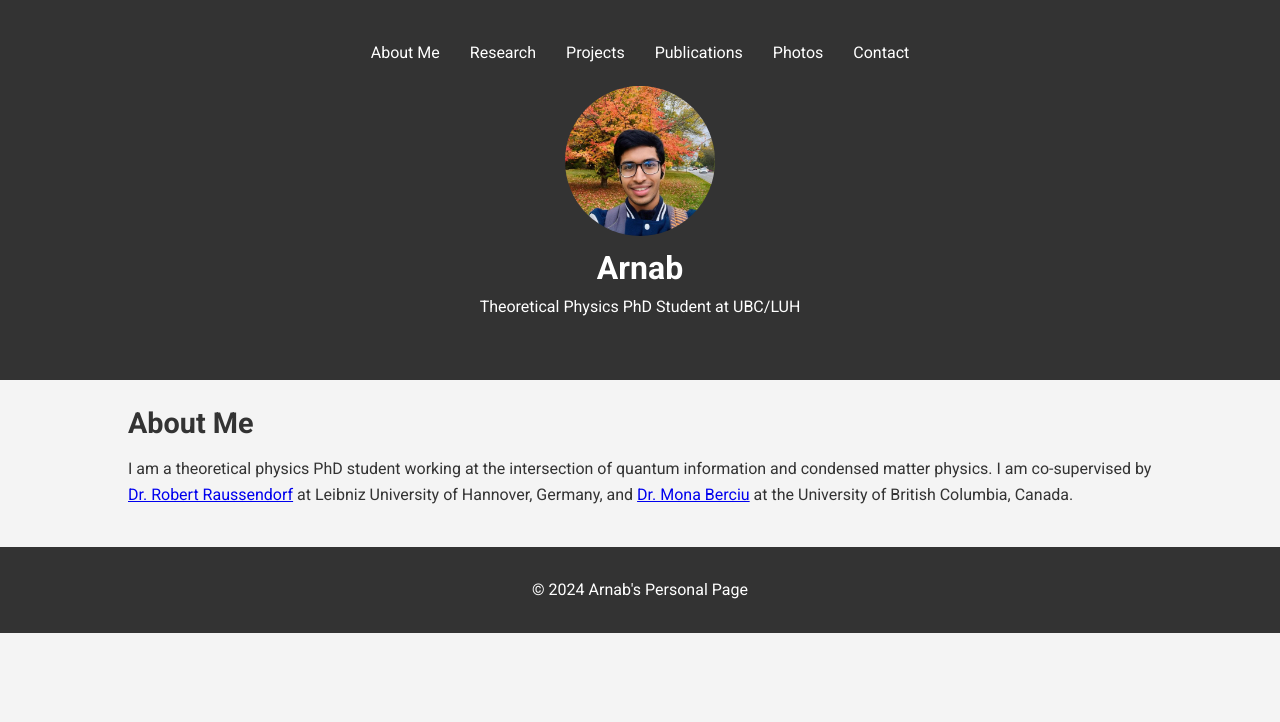
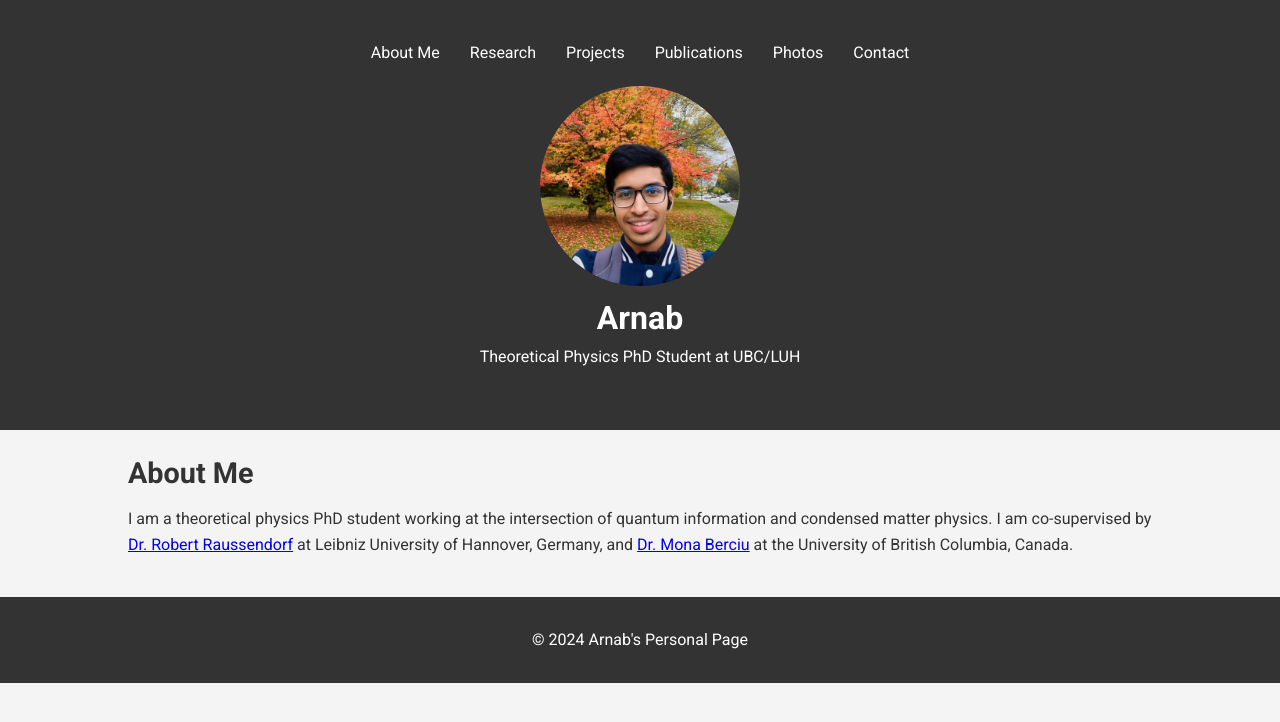
Before and after one commit to arnabquantum/Webpage, a plain HTML site: page index.html in a window 1280 px wide. Drawn offline with Linux system fonts and the light colour scheme.

Commit message:
Update styles.css

```diff
--- a/styles.css
+++ b/styles.css
@@ -41,6 +41,7 @@ header nav ul li a {
     text-decoration: none;
 }
 
+/* Hero section styles */
 header .hero {
     text-align: center;
     margin: 20px 0;
@@ -48,8 +49,8 @@ header .hero {
 
 header .hero img.profile-pic {
     border-radius: 50%;
-    width: 150px;
-    height: 150px;
+    width: 200px; /* Adjusted size */
+    height: 200px; /* Adjusted size */
     object-fit: cover;
 }
 
```
